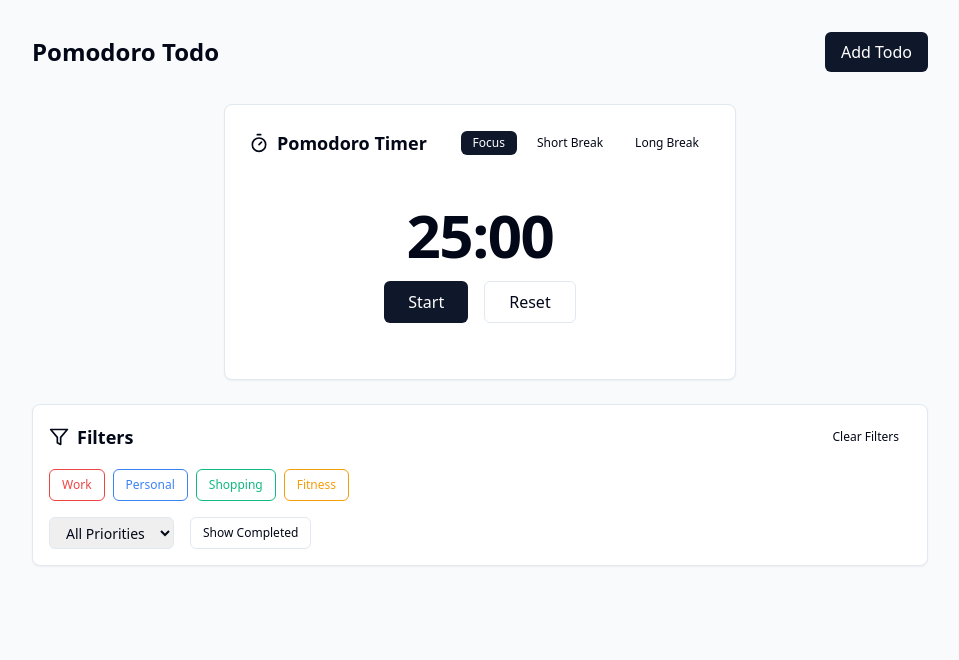
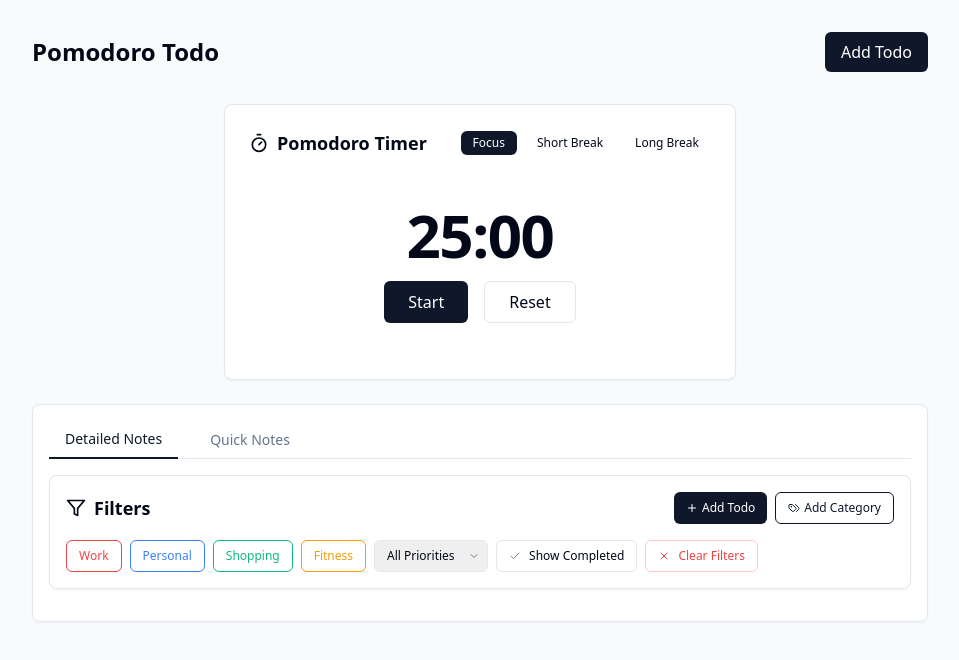
Before and after one commit to tastekinselcuk/todo_list_app, a Vue app: page / in a window 1280 px wide. Both pictures are taken after a click on the button "Hide Completed". Shown: the top 660 px of the page, without its empty margins (160-1119 px from the left). Built offline with nearby package versions, Linux system fonts and the light colour scheme.

Commit message:
quick notes added

```diff
--- /dev/null
+++ b/src/components/NotesTabs.vue
@@ -0,0 +1,81 @@
+<template>
+  <div class="bg-white p-4 rounded-lg shadow-sm border space-y-4">
+    <div class="border-b">
+      <div class="flex gap-4">
+        <button
+          v-for="tab in tabs"
+          :key="tab.id"
+          @click="activeTab = tab.id"
+          class="px-4 py-2 -mb-px font-medium text-sm transition-colors"
+          :class="[
+            activeTab === tab.id
+              ? 'border-b-2 border-primary text-primary'
+              : 'text-muted-foreground hover:text-foreground'
+          ]"
+        >
+          {{ tab.name }}
+        </button>
+      </div>
+    </div>
+
+    <div v-if="activeTab === 'quick'" class="space-y-4">
+      <div class="flex gap-2">
+        <input
+          v-model="quickNote"
+          @keyup.enter="addQuickNote"
+          type="text"
+          placeholder="Type a quick note and press Enter..."
+          class="flex-1 rounded-md border border-input px-3 py-2"
+        />
+        <button
+          @click="addQuickNote"
+          class="px-4 py-2 rounded-md bg-primary text-white hover:bg-primary/90"
+        >
+          Add
+        </button>
+      </div>
+
+      <div class="space-y-2">
+        <div
+          v-for="note in todoStore.quickNotes"
+          :key="note.id"
+          class="flex items-center justify-between p-3 rounded-md border group hover:bg-accent"
+        >
+          <span>{{ note.content }}</span>
+          <button
+            @click="todoStore.deleteQuickNote(note.id)"
+            class="opacity-0 group-hover:opacity-100 p-1 rounded-md hover:bg-destructive/10 hover:text-destructive"
+          >
+            <Trash2 class="h-4 w-4" />
+          </button>
+        </div>
+      </div>
+    </div>
+
+    <div v-else>
+      <slot />
+    </div>
+  </div>
+</template>
+
+<script setup lang="ts">
+import { ref } from 'vue'
+import { Trash2 } from 'lucide-vue-next'
+import { useTodoStore } from '@/stores/todo'
+
+const todoStore = useTodoStore()
+const activeTab = ref('detailed')
+const quickNote = ref('')
+
+const tabs = [
+  { id: 'detailed', name: 'Detailed Notes' },
+  { id: 'quick', name: 'Quick Notes' },
+]
+
+const addQuickNote = () => {
+  if (quickNote.value.trim()) {
+    todoStore.addQuickNote(quickNote.value)
+    quickNote.value = ''
+  }
+}
+</script>
--- a/src/components/TodoList.vue
+++ b/src/components/TodoList.vue
@@ -3,60 +3,95 @@
     <div class="max-w-lg mx-auto">
       <PomodoroTimer />
     </div>
+
+    <NotesTabs>
+      <div class="space-y-4">
+        <!-- Filters Section -->
         <div class="bg-white p-4 rounded-lg shadow-sm border space-y-4">
           <div class="flex items-center justify-between">
             <h2 class="text-lg font-semibold flex items-center gap-2">
               <Filter class="h-5 w-5" />
               Filters
             </h2>
+            <div class="flex gap-2">
               <button
-          @click="clearFilters"
-          class="px-3 h-8 rounded-md text-xs hover:bg-accent hover:text-accent-foreground"
+                @click="showAddTodoDialog = true"
+                class="px-3 h-8 rounded-md text-xs bg-primary text-white hover:bg-primary/90 flex items-center gap-1"
               >
-          Clear Filters
+                <Plus class="h-3 w-3" />
+                Add Todo
+              </button>
+              <button
+                @click="showCategoryDialog = true"
+                class="px-3 h-8 rounded-md text-xs border border-primary text-primary hover:bg-primary/10 flex items-center gap-1"
+              >
+                <Tags class="h-3 w-3" />
+                Add Category
               </button>
             </div>
+          </div>
 
+          <!-- Active Filters -->
           <div class="flex flex-wrap gap-2">
-        <button
+            <div
               v-for="category in todoStore.categories"
               :key="category.id"
               @click="handleCategoryToggle(category.id)"
-          class="h-8 rounded-md px-3 text-xs"
+              class="group flex items-center gap-2 h-8 rounded-md px-3 text-xs border cursor-pointer transition-colors"
               :class="[
-            selectedCategories.includes(category.id) ? 'text-white' : '',
+                selectedCategories.includes(category.id)
+                  ? 'text-white'
+                  : 'hover:bg-accent'
               ]"
               :style="{
                 backgroundColor: selectedCategories.includes(category.id) ? category.color : 'transparent',
                 color: selectedCategories.includes(category.id) ? 'white' : category.color,
                 borderColor: category.color,
-            borderWidth: '1px',
               }"
             >
-          {{ category.name }}
-        </button>
+              <span>{{ category.name }}</span>
+              <X
+                v-if="selectedCategories.includes(category.id)"
+                class="h-3 w-3 opacity-60 group-hover:opacity-100"
+              />
             </div>
 
-      <div class="flex gap-4">
+            <!-- Priority Filter -->
+            <div class="relative h-8">
               <select
                 v-model="selectedPriority"
-          class="rounded-md border border-input px-3 py-1 text-sm"
+                class="h-full appearance-none rounded-md border border-input px-3 pr-8 text-xs cursor-pointer hover:bg-accent"
               >
                 <option value="all">All Priorities</option>
                 <option value="low">Low</option>
                 <option value="medium">Medium</option>
                 <option value="high">High</option>
               </select>
+              <ChevronDown class="h-3 w-3 absolute right-2 top-1/2 -translate-y-1/2 pointer-events-none opacity-50" />
+            </div>
 
+            <!-- Completed Toggle -->
             <button
               @click="showCompleted = !showCompleted"
-          class="h-8 px-3 rounded-md text-xs border border-input hover:bg-accent hover:text-accent-foreground"
+              class="h-8 px-3 rounded-md text-xs border border-input hover:bg-accent flex items-center gap-2"
             >
+              <Check class="h-3 w-3" :class="{ 'opacity-50': !showCompleted }" />
               {{ showCompleted ? 'Hide Completed' : 'Show Completed' }}
+            </button>
+
+            <!-- Clear Filters -->
+            <button
+              v-if="hasActiveFilters"
+              @click="clearFilters"
+              class="h-8 px-3 rounded-md text-xs text-red-500 border border-red-200 hover:bg-red-50 flex items-center gap-2"
+            >
+              <X class="h-3 w-3" />
+              Clear Filters
             </button>
           </div>
         </div>
 
+        <!-- Tasks List -->
         <div class="space-y-4">
           <draggable
             v-model="filteredTodosArray"
@@ -151,6 +186,50 @@
             </template>
           </draggable>
         </div>
+      </div>
+    </NotesTabs>
+
+    <!-- Add Category Dialog -->
+    <dialog
+      ref="categoryDialog"
+      class="p-6 rounded-lg shadow-lg bg-white w-full max-w-md"
+    >
+      <h2 class="text-lg font-semibold mb-4">Add Category</h2>
+      <form @submit.prevent="handleAddCategory" class="space-y-4">
+        <div>
+          <label class="block text-sm mb-1">Name</label>
+          <input
+            v-model="newCategory.name"
+            type="text"
+            class="w-full rounded-md border p-2"
+            required
+          />
+        </div>
+        <div>
+          <label class="block text-sm mb-1">Color</label>
+          <input
+            v-model="newCategory.color"
+            type="color"
+            class="w-full rounded-md border p-2 h-10"
+          />
+        </div>
+        <div class="flex justify-end gap-2">
+          <button
+            type="button"
+            @click="closeCategoryDialog"
+            class="px-4 py-2 rounded-md border hover:bg-gray-100"
+          >
+            Cancel
+          </button>
+          <button
+            type="submit"
+            class="px-4 py-2 rounded-md bg-primary text-white hover:bg-primary/90"
+          >
+            Add
+          </button>
+        </div>
+      </form>
+    </dialog>
 
     <!-- Edit Todo Dialog -->
     <dialog
@@ -227,15 +306,21 @@
         </div>
       </form>
     </dialog>
+
+    <AddTodoDialog
+      v-model:open="showAddTodoDialog"
+    />
   </div>
 </template>
 
 <script setup lang="ts">
-import { ref, computed } from 'vue'
-import { Check, Trash2, Edit, Filter, GripVertical } from 'lucide-vue-next'
+import { ref, computed, watch } from 'vue'
+import { Check, Trash2, Edit, Filter, GripVertical, Tags, X, Plus, ChevronDown } from 'lucide-vue-next'
 import { useTodoStore, type Todo } from '@/stores/todo'
 import draggable from 'vuedraggable'
 import PomodoroTimer from './PomodoroTimer.vue'
+import NotesTabs from './NotesTabs.vue'
+import AddTodoDialog from './AddTodoDialog.vue'
 
 const todoStore = useTodoStore()
 
@@ -320,6 +405,42 @@ const handleEditSubmit = () => {
 const handleDragEnd = () => {
   // Optional: Add any additional logic after drag ends
 }
+
+// Add new refs and state
+const showCategoryDialog = ref(false)
+const categoryDialog = ref<HTMLDialogElement | null>(null)
+const showAddTodoDialog = ref(false)
+const newCategory = ref({
+  name: '',
+  color: '#3B82F6',
+  icon: 'folder' // default icon
+})
+
+// Watch showCategoryDialog changes
+watch(showCategoryDialog, (show) => {
+  if (show) {
+    categoryDialog.value?.showModal()
+  } else {
+    categoryDialog.value?.close()
+  }
+})
+
+const closeCategoryDialog = () => {
+  showCategoryDialog.value = false
+  newCategory.value = { name: '', color: '#3B82F6', icon: 'folder' }
+}
+
+const handleAddCategory = () => {
+  todoStore.addCategory(newCategory.value)
+  closeCategoryDialog()
+}
+
+// Add computed property for active filters
+const hasActiveFilters = computed(() => {
+  return selectedCategories.value.length > 0 ||
+         selectedPriority.value !== 'all' ||
+         !showCompleted.value
+})
 </script>
 
 <style scoped>
--- a/src/stores/todo.ts
+++ b/src/stores/todo.ts
@@ -20,6 +20,13 @@ export interface Category {
   icon: string
 }
 
+export interface QuickNote {
+  id: string;
+  content: string;
+  createdAt: string;
+  completed: boolean; // Add completed property
+}
+
 const defaultCategories: Category[] = [
   { id: '1', name: 'Work', color: '#EF4444', icon: 'briefcase' },
   { id: '2', name: 'Personal', color: '#3B82F6', icon: 'user' },
@@ -39,14 +46,16 @@ export const useTodoStore = defineStore('todo', () => {
 
   const todos = ref<Todo[]>(initialData.todos)
   const categories = ref<Category[]>(initialData.categories)
+  const quickNotes = ref<QuickNote[]>(initialData.quickNotes || [])
 
   // Watch for changes and save to localStorage
   watch(
-    [todos, categories],
+    [todos, categories, quickNotes],
     () => {
       localStorage.setItem(STORAGE_KEY, JSON.stringify({
         todos: todos.value,
-        categories: categories.value
+        categories: categories.value,
+        quickNotes: quickNotes.value
       }))
     },
     { deep: true }
@@ -113,6 +122,29 @@ export const useTodoStore = defineStore('todo', () => {
     }
   }
 
+  const addQuickNote = (content: string) => {
+    quickNotes.value.unshift({
+      id: crypto.randomUUID(),
+      content,
+      createdAt: new Date().toISOString(),
+      completed: false, // Initialize as incomplete
+    })
+  }
+
+  const toggleQuickNote = (id: string) => {
+    const note = quickNotes.value.find(n => n.id === id)
+    if (note) {
+      note.completed = !note.completed
+    }
+  }
+
+  const deleteQuickNote = (id: string) => {
+    const index = quickNotes.value.findIndex(note => note.id === id)
+    if (index !== -1) {
+      quickNotes.value.splice(index, 1)
+    }
+  }
+
   return {
     todos,
     categories,
@@ -125,5 +157,9 @@ export const useTodoStore = defineStore('todo', () => {
     deleteCategory,
     editCategory,
     reorderTodos, // Add this to the returned object
+    quickNotes,
+    addQuickNote,
+    deleteQuickNote,
+    toggleQuickNote,
   }
 })
```
Also changed, not shown: src/components/AppHeader.vue (added). Lines whose indentation alone changed are shown as unchanged.
